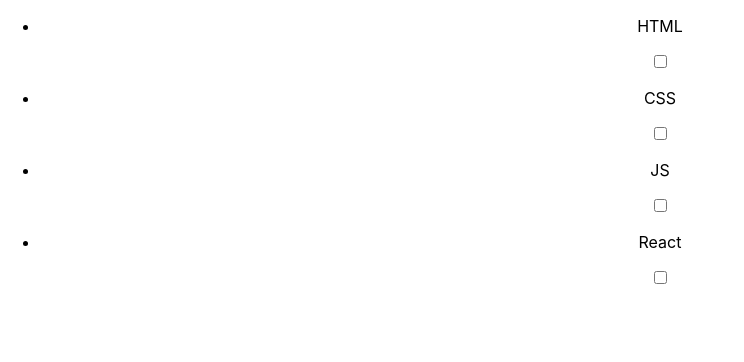
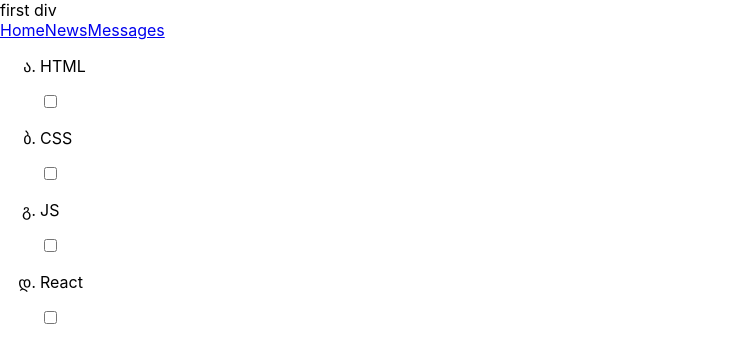
Before and after one commit to oceanzove/social-network_it-kamasutra, a React (Create React App) app: page / in a window 1280 px wide. Shown: the top 362 px of the page, without its empty margins (0-744 px from the left). Built offline with nearby package versions, Linux system fonts and the light colour scheme.

Commit message:
IT-KAMASUTRA 07

```diff
--- a/src/App.css
+++ b/src/App.css
@@ -1,38 +1,3 @@
-.App {
-  text-align: center;
+ul li {
+  list-style-type: georgian;
 }
-
-.App-logo {
-  height: 40vmin;
-  pointer-events: none;
-}
-
-@media (prefers-reduced-motion: no-preference) {
-  .App-logo {
-    animation: App-logo-spin infinite 20s linear;
-  }
-}
-
-.App-header {
-  background-color: #282c34;
-  min-height: 100vh;
-  display: flex;
-  flex-direction: column;
-  align-items: center;
-  justify-content: center;
-  font-size: calc(10px + 2vmin);
-  color: white;
-}
-
-.App-link {
-  color: #61dafb;
-}
-
-@keyframes App-logo-spin {
-  from {
-    transform: rotate(0deg);
-  }
-  to {
-    transform: rotate(360deg);
-  }
-}
--- a/src/App.js
+++ b/src/App.js
@@ -2,7 +2,31 @@
 
 
 const App = () => {
-    return (<div className="App">
+    return <>
+            <div>
+                first div
+                <Header></Header>
+            </div>
+            <div>
+                <Technologies></Technologies>
+            </div>
+        </>
+
+}
+
+const Header = () => {
+    return(
+        <div>
+            <a href='#s'>Home</a>
+            <a href='#s'>News</a>
+            <a href='#s'>Messages</a>
+        </div>
+    )
+}
+
+const Technologies = () => {
+  return (
+      <div>
           <ul>
               <li>
                   <p>HTML</p>
@@ -21,7 +45,8 @@
                   <input type={"checkbox"}/>
               </li>
           </ul>
-        </div>);
+      </div>
+  )
 }
 
 export default App;
```
Lines whose indentation alone changed are shown as unchanged.
